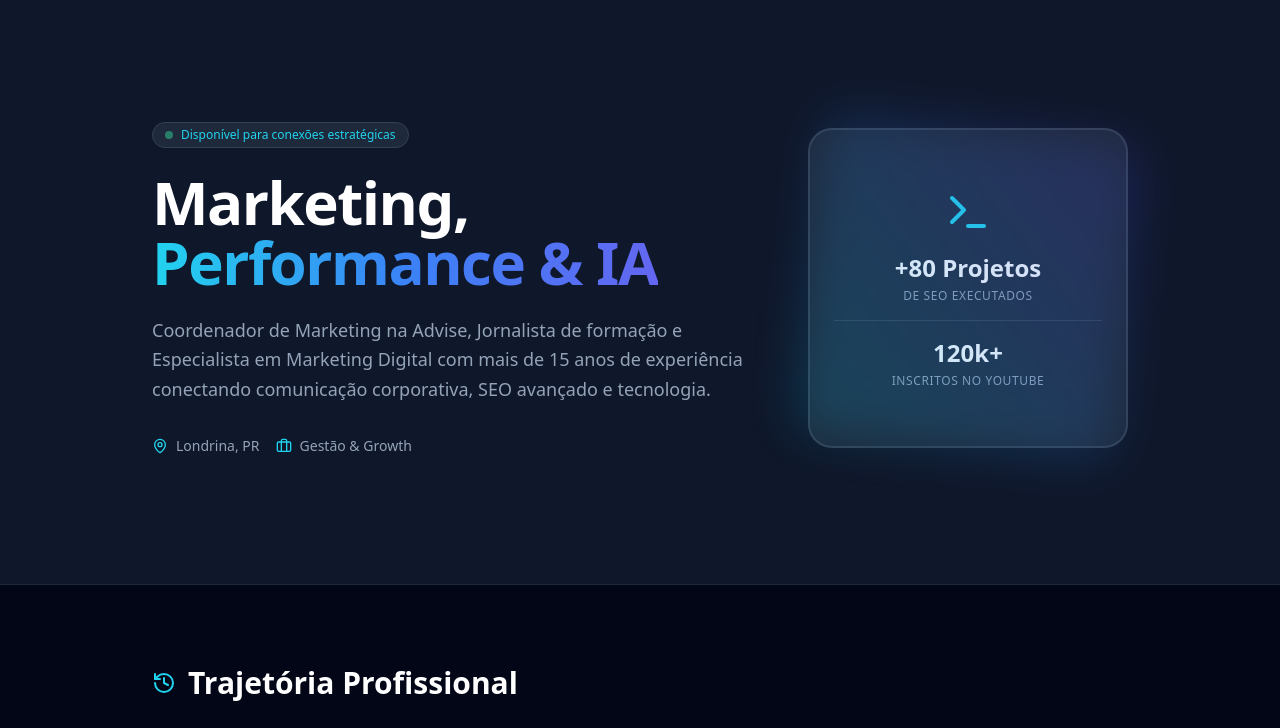
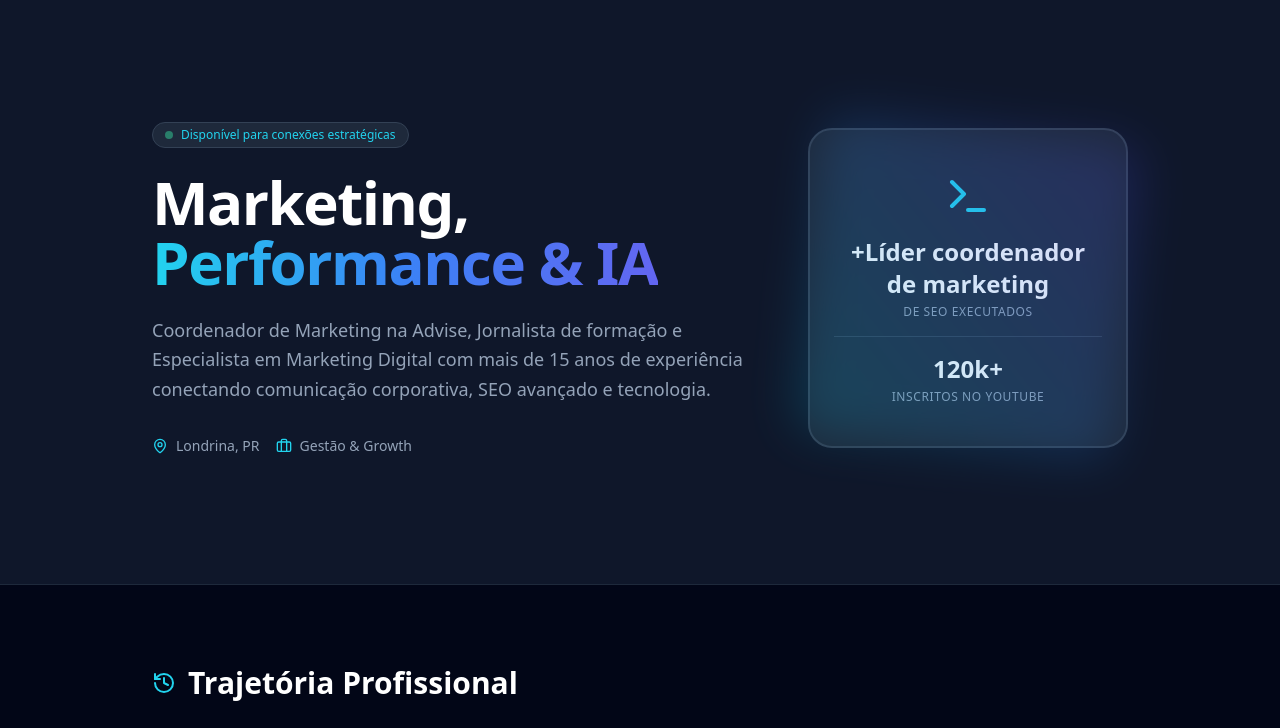
Before and after one commit to paulosebin/marketing, a plain HTML site: page index.html in a window 1280 px wide. Shown: the part 72-800 px from the top of the page. Drawn offline with nearby package versions, Linux system fonts and the light colour scheme.

Commit message:
Update index.html

```diff
--- a/index.html
+++ b/index.html
@@ -51,7 +51,7 @@
             <div class="w-full h-full bg-slate-800 border-2 border-slate-700 rounded-3xl flex flex-col items-center justify-center p-6 text-center space-y-4">
                 <i data-lucide="terminal" class="w-12 h-12 text-cyan-400"></i>
                 <div>
-                    <div class="text-2xl font-bold text-white">+80 Projetos</div>
+                    <div class="text-2xl font-bold text-white">+Líder coordenador de marketing</div>
                     <div class="text-xs text-slate-400 uppercase tracking-wider mt-1">De SEO Executados</div>
                 </div>
                 <div class="w-full border-t border-slate-700 my-2"></div>
```
